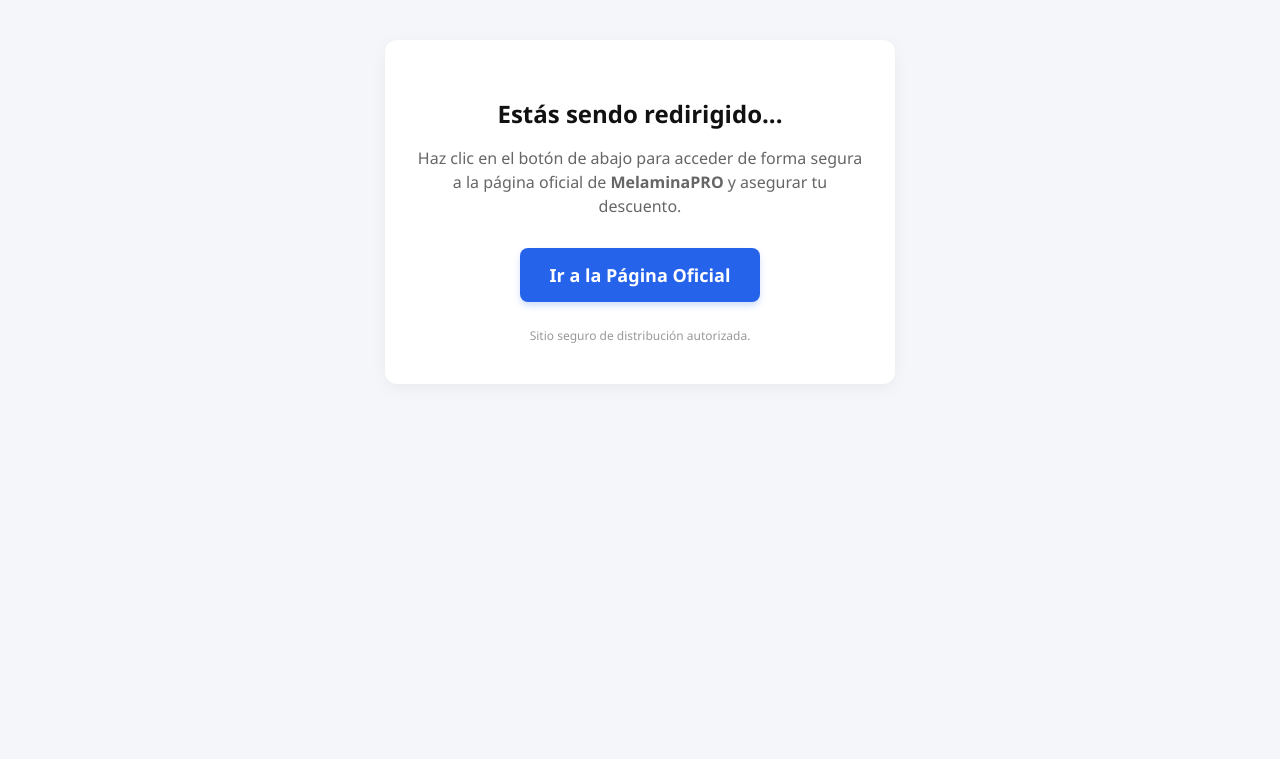
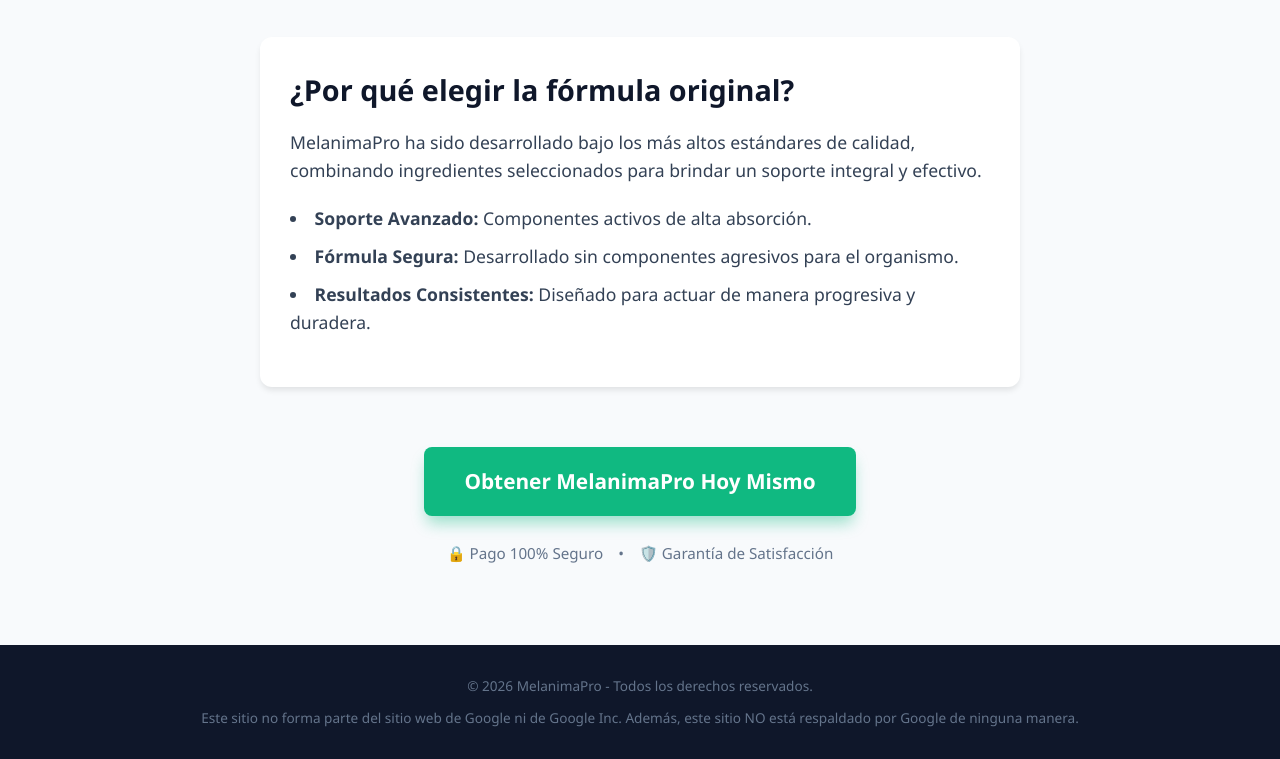
Before and after one commit to AtlasAff/Atlasaff---Repository, a plain HTML site: page melaminapro/index.html in a window 1280 px wide. Shown: the part 188-947 px from the top of the page. Before the commit the page ends 800 px from the top, so only its background shows below. Drawn offline with Linux system fonts and the light colour scheme.

Commit message:
Update index.html

```diff
--- a/melaminapro/index.html
+++ b/melaminapro/index.html
@@ -1,86 +1,68 @@
 <!DOCTYPE html>
 <html lang="es">
 <head>
-    <!-- Google tag (gtag.js) -->
-<script async src="https://www.googletagmanager.com/gtag/js?id=AW-18199435969"></script>
-<script>
-  window.dataLayer = window.dataLayer || [];
-  function gtag(){dataLayer.push(arguments);}
-  gtag('js', new Date());
-
-  gtag('config', 'AW-18199435969');
-</script>
     <meta charset="UTF-8">
     <meta name="viewport" content="width=device-width, initial-scale=1.0">
-    <title>MelaminaPRO - Redirección Oficial</title>
+    <title>MelanimaPro - Sitio Oficial</title>
     <style>
-        body {
-            font-family: 'Segoe UI', Tahoma, Geneva, Verdana, sans-serif;
-            background-color: #f4f6f9;
-            color: #333;
-            display: flex;
-            justify-content: center;
-            align-items: center;
-            height: 100vh;
-            margin: 0;
-            padding: 20px;
-            box-sizing: border-box;
+        :root {
+            --primary: #10b981;
+            --primary-hover: #059669;
+            --dark: #0f172a;
+            --text: #334155;
+            --light: #f8fafc;
         }
-        .container {
-            text-align: center;
-            background: white;
-            padding: 40px 30px;
-            border-radius: 12px;
-            box-shadow: 0 4px 15px rgba(0,0,0,0.05);
-            max-width: 450px;
-            width: 100%;
-        }
-        h1 {
-            font-size: 24px;
-            margin-bottom: 10px;
-            color: #111;
-        }
-        p {
-            font-size: 16px;
-            color: #666;
-            margin-bottom: 30px;
-            line-height: 1.5;
-        }
-        .btn {
-            display: inline-block;
-            background-color: #2563eb;
-            color: white;
-            text-decoration: none;
-            padding: 15px 30px;
-            font-weight: bold;
-            font-size: 18px;
-            border-radius: 8px;
-            transition: background 0.2s;
-            box-shadow: 0 4px 6px rgba(37, 99, 235, 0.2);
-        }
-        .btn:hover {
-            background-color: #1d4ed8;
-        }
-        .footer {
-            margin-top: 25px;
-            font-size: 12px;
-            color: #999;
-        }
+        * { box-sizing: border-box; margin: 0; padding: 0; font-family: 'Segoe UI', Tahoma, Geneva, Verdana, sans-serif; }
+        body { background-color: var(--light); color: var(--text); line-height: 1.6; }
+        header { background-color: var(--dark); color: white; padding: 40px 20px; text-align: center; }
+        header h1 { font-size: 2.5rem; margin-bottom: 10px; color: #fff; }
+        header p { font-size: 1.2rem; color: #94a3b8; }
+        .container { max-width: 800px; margin: 40px auto; padding: 0 20px; }
+        .benefit-card { background: white; padding: 30px; border-radius: 12px; box-shadow: 0 4px 6px -1px rgba(0,0,0,0.1); margin-bottom: 30px; }
+        .benefit-card h2 { color: var(--dark); margin-bottom: 15px; font-size: 1.8rem; }
+        .benefit-card ul { list-style-position: inside; margin-bottom: 20px; }
+        .benefit-card li { margin-bottom: 10px; font-size: 1.1rem; }
+        .cta-section { text-align: center; margin-top: 40px; padding: 20px; }
+        .btn { display: inline-block; background-color: var(--primary); color: white; text-decoration: none; padding: 18px 40px; font-size: 1.3rem; font-weight: bold; border-radius: 8px; transition: background 0.3s ease; box-shadow: 0 10px 15px -3px rgba(16, 185, 129, 0.4); }
+        .btn:hover { background-color: var(--primary-hover); }
+        .guarantee { display: flex; align-items: center; justify-content: center; gap: 15px; margin-top: 25px; color: #64748b; font-size: 0.95rem; }
+        footer { background-color: var(--dark); color: #64748b; text-align: center; padding: 30px 20px; margin-top: 60px; font-size: 0.85rem; }
+        footer a { color: #94a3b8; text-decoration: none; }
     </style>
 </head>
 <body>
 
-<div class="container">
-    <h1>Estás sendo redirigido...</h1>
-    <p>Haz clic en el botón de abajo para acceder de forma segura a la página oficial de <strong>MelaminaPRO</strong> y asegurar tu descuento.</p>
+    <header>
+        <h1>MelanimaPro</h1>
+        <p>Descubre la fórmula avanzada para el cuidado y bienestar de tu piel</p>
+    </header>
 
-    <!-- COLA SEU LINK DE AFILIADO DA HOTMART NO HREF ABAIXO -->
-    <a href="https://go.hotmart.com/V106526209Y" class="btn">Ir a la Página Oficial</a>
+    <div class="container">
+        <div class="benefit-card">
+            <h2>¿Por qué elegir la fórmula original?</h2>
+            <p style="margin-bottom: 20px; font-size: 1.1rem;">MelanimaPro ha sido desarrollado bajo los más altos estándares de calidad, combinando ingredientes seleccionados para brindar un soporte integral y efectivo.</p>
 
-    <div class="footer">
-        Sitio seguro de distribución autorizada.
+            <ul>
+                <li><strong>Soporte Avanzado:</strong> Componentes activos de alta absorción.</li>
+                <li><strong>Fórmula Segura:</strong> Desarrollado sin componentes agresivos para el organismo.</li>
+                <li><strong>Resultados Consistentes:</strong> Diseñado para actuar de manera progresiva y duradera.</li>
+            </ul>
+        </div>
+
+        <div class="cta-section">
+            <a href="https://go.hotmart.com/V106526209Y" class="btn" target="_self">Obtener MelanimaPro Hoy Mismo</a>
+            <div class="guarantee">
+                <span>🔒 Pago 100% Seguro</span>
+                <span>•</span>
+                <span>🛡️ Garantía de Satisfacción</span>
+            </div>
+        </div>
     </div>
-</div>
+
+    <footer>
+        <p>© 2026 MelanimaPro - Todos los derechos reservados.</p>
+        <p style="margin-top: 10px;">Este sitio no forma parte del sitio web de Google ni de Google Inc. Además, este sitio NO está respaldado por Google de ninguna manera.</p>
+    </footer>
 
 </body>
 </html>
```
